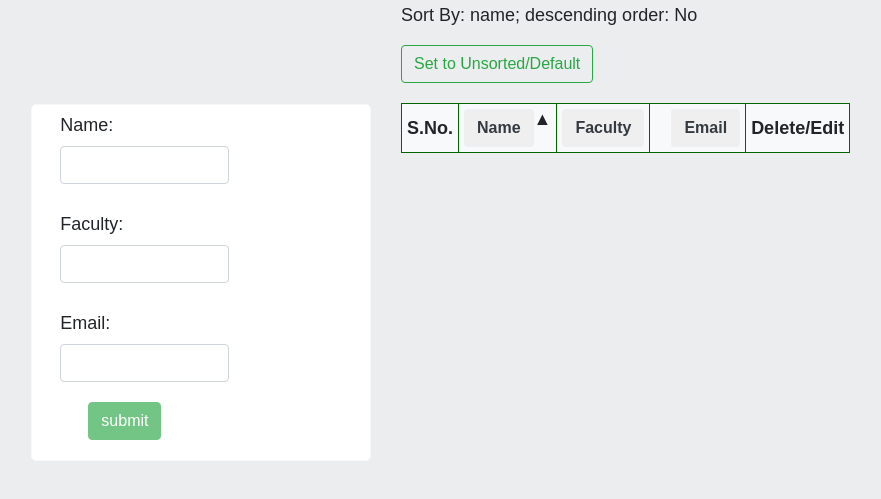
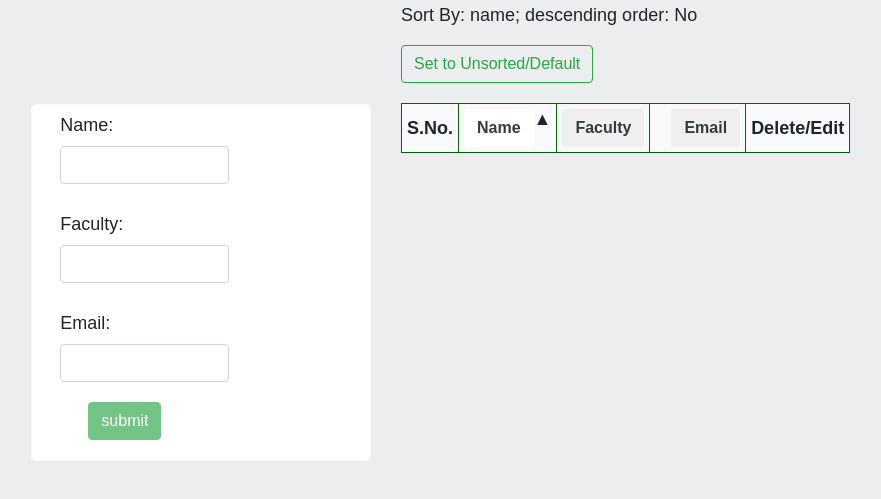
Before and after one commit to kabitachongbang/student-enrollment-system, a website: page public/index.html in a window 1280 px wide. Shown: the part 71-570 px from the top of the page, without its empty margins (69-950 px from the left). Drawn offline with nearby package versions, Linux system fonts and the light colour scheme; no server answers.

Commit message:
Updated JS

```diff
--- a/public/index.html
+++ b/public/index.html
@@ -72,7 +72,7 @@
                     <thead>
                         <tr>
                             <th>S.No.</th>
-                            <th><button class="btn  text-dark font-weight-bold"
+                            <th><button class="btn  bg-white text-dark font-weight-bold"
                                     ng-click="sortBy('name')">Name</button>
                                 <div class="sortorder float-right" ng-show="propertyName==='name'"
                                     ng-class="{descend:reverse}"></div>
```
